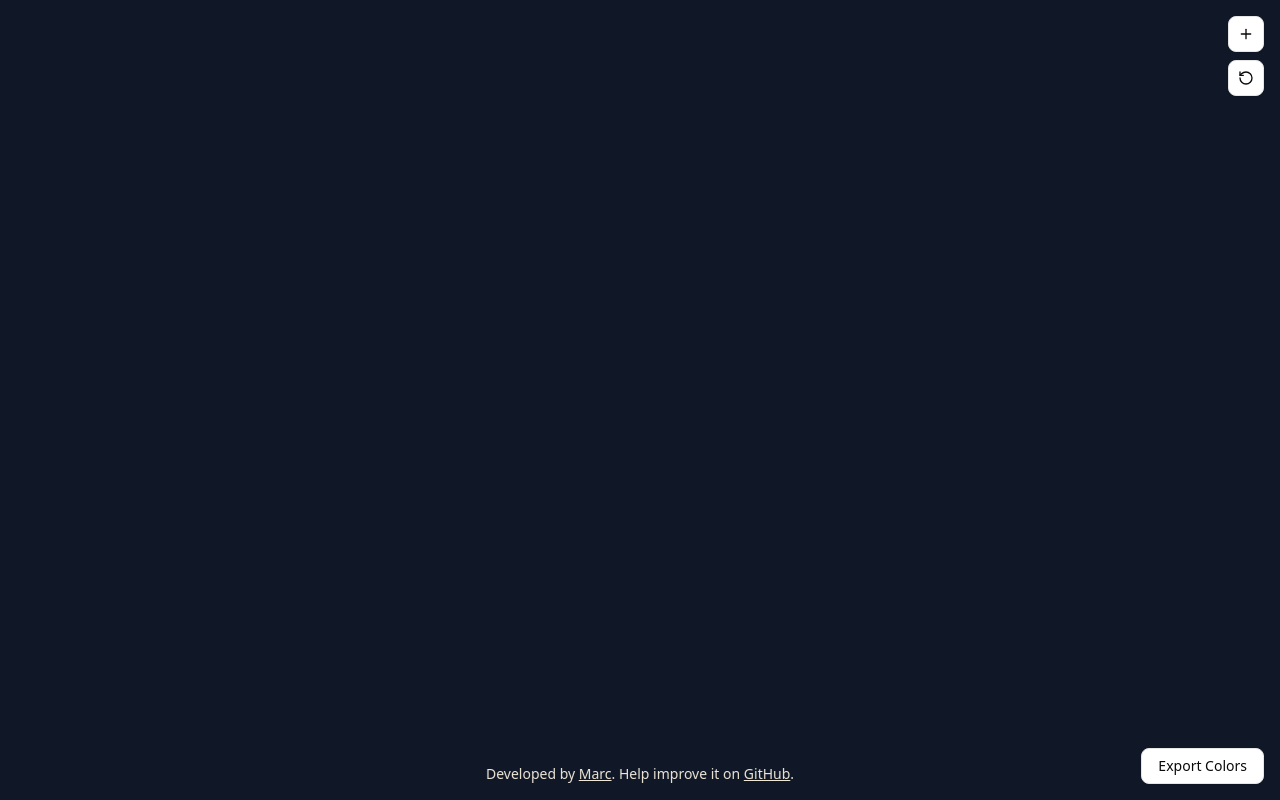
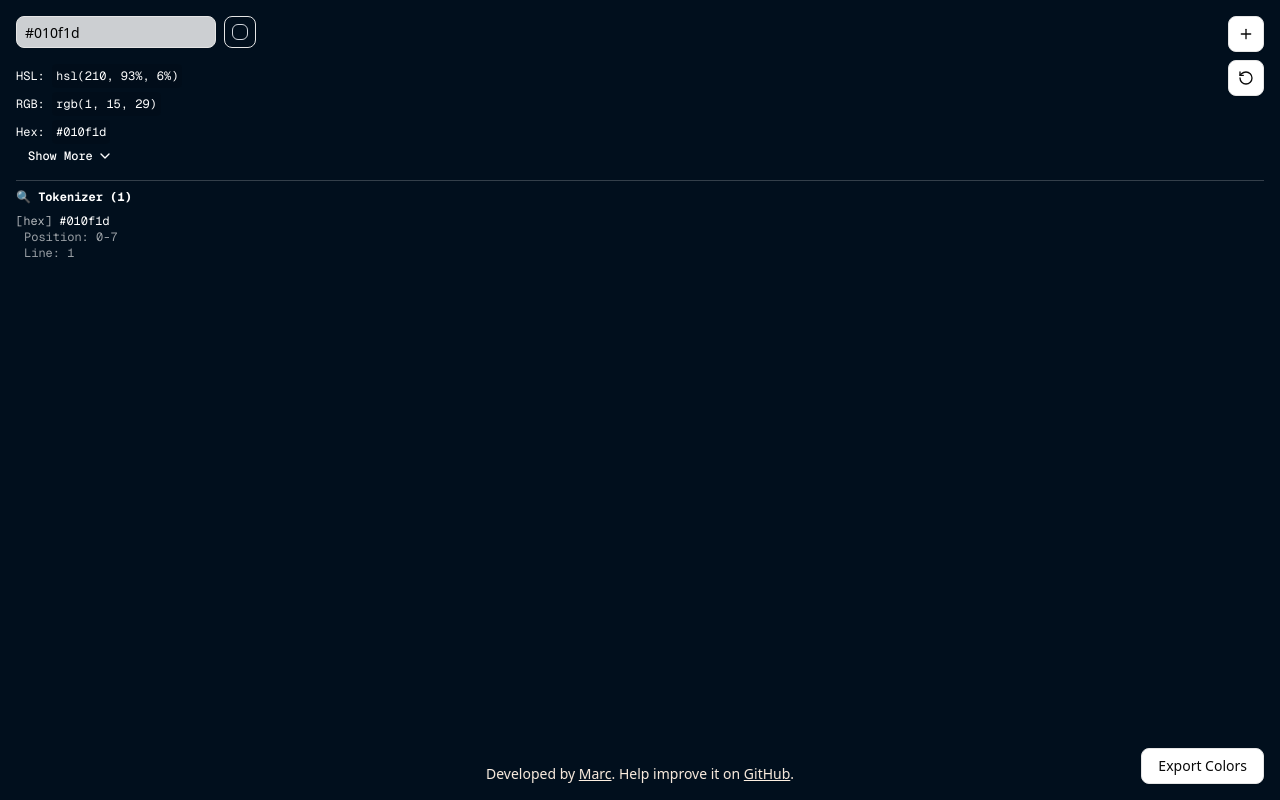
Before and after one commit to marclelamy/color-parser, a Next.js app: page / in a window 1280 px wide. Built offline with nearby package versions, Linux system fonts and the light colour scheme.

Commit message:
build ran

```diff
--- a/app/page.tsx
+++ b/app/page.tsx
@@ -16,6 +16,7 @@ interface ColorPanelState {
     rawInput: string
     originalInput?: string
     colorObjects?: ColorObject[]
+    lastValidColorObjects?: ColorObject[]
     showMore?: boolean
 }
 
@@ -24,10 +25,25 @@ const initialPanel: ColorPanelState = {
     rawInput: '#010f1d',
     originalInput: '#010f1d',
     showMore: false,
+    colorObjects: [],
+    lastValidColorObjects: []
 }
 
 export default function Home() {
     const [colorPanels, setColorPanels] = useState<ColorPanelState[]>([initialPanel])
+
+    // Parse the initial panel's color on mount
+    useEffect(() => {
+        const parseInitialPanel = async () => {
+            const colorObjects = await buildColorObject(initialPanel.rawInput)
+            setColorPanels(prev => prev.map(panel =>
+                panel.id === initialPanel.id
+                    ? { ...panel, colorObjects, lastValidColorObjects: colorObjects }
+                    : panel
+            ))
+        }
+        parseInitialPanel()
+    }, [])
 
     const parseAndAddPanels = useCallback(async (input: string, replaceExisting: boolean = false) => {
         try {
@@ -41,7 +57,8 @@ export default function Home() {
                     id: uuidv4(),
                     rawInput: input,
                     originalInput: input,
-                    colorObjects: []
+                    colorObjects: [],
+                    lastValidColorObjects: []
                 }
 
                 if (replaceExisting) {
@@ -57,7 +74,8 @@ export default function Home() {
                 id: uuidv4(),
                 rawInput: colorObj.token.raw,
                 originalInput: colorObj.token.raw,
-                colorObjects: [colorObj]
+                colorObjects: [colorObj],
+                lastValidColorObjects: [colorObj]
             }))
 
             console.log('parseAndAddPanels - creating panels:', newPanels)
@@ -74,7 +92,8 @@ export default function Home() {
                 id: uuidv4(),
                 rawInput: input,
                 originalInput: input,
-                colorObjects: []
+                colorObjects: [],
+                lastValidColorObjects: []
             }
 
             if (replaceExisting) {
@@ -111,7 +130,6 @@ export default function Home() {
                         ...panel,
                         rawInput: newValue,
                         originalInput: panel.originalInput || panel.rawInput,
-                        colorObjects: newValue.trim() === '' ? [] : panel.colorObjects
                     }
                     : panel
             )
@@ -123,7 +141,12 @@ export default function Home() {
                 setColorPanels(currentPanels =>
                     currentPanels.map(currentPanel =>
                         currentPanel.id === id
-                            ? { ...currentPanel, colorObjects }
+                            ? {
+                                ...currentPanel,
+                                colorObjects,
+                                // Store as last valid color only if we got valid results
+                                lastValidColorObjects: colorObjects.length > 0 ? colorObjects : currentPanel.lastValidColorObjects
+                            }
                             : currentPanel
                     )
                 )
@@ -137,32 +160,62 @@ export default function Home() {
                     )
                 )
             })
+        } else {
+            // When input is cleared, clear current colorObjects but keep lastValid for display
+            setColorPanels(currentPanels =>
+                currentPanels.map(currentPanel =>
+                    currentPanel.id === id
+                        ? { ...currentPanel, colorObjects: [] }
+                        : currentPanel
+                )
+            )
         }
     }, [])
 
-    const handleRevertPanel = useCallback((id: string) => {
-        setColorPanels(prev => prev.map(panel =>
-            panel.id === id
+    const handleRevertPanel = useCallback(async (id: string) => {
+        const panel = colorPanels.find(p => p.id === id)
+        if (!panel?.originalInput) return
+
+        // Parse the original input to get the color objects
+        const colorObjects = await buildColorObject(panel.originalInput)
+
+        setColorPanels(prev => prev.map(currentPanel =>
+            currentPanel.id === id
                 ? {
-                    ...panel,
-                    rawInput: panel.originalInput || panel.rawInput
+                    ...currentPanel,
+                    rawInput: currentPanel.originalInput || currentPanel.rawInput,
+                    colorObjects,
+                    lastValidColorObjects: colorObjects
                   }
-                : panel
+                : currentPanel
         ))
-    }, [])
+    }, [colorPanels])
 
     const handleAddPanel = useCallback(() => {
         const newPanel: ColorPanelState = {
             id: uuidv4(),
-            rawInput: '',
-            originalInput: '',
+            rawInput: '#010f1d',
+            originalInput: '#010f1d',
             colorObjects: []
         }
         setColorPanels((currentPanels) => [...currentPanels, newPanel])
+
+        // Parse the default color for the new panel
+        buildColorObject('#010f1d').then(colorObjects => {
+            setColorPanels(currentPanels =>
+                currentPanels.map(currentPanel =>
+                    currentPanel.id === newPanel.id
+                        ? { ...currentPanel, colorObjects, lastValidColorObjects: colorObjects }
+                        : currentPanel
+                )
+            )
+        })
     }, [])
 
-    const handleReset = useCallback(() => {
-        setColorPanels([initialPanel])
+    const handleReset = useCallback(async () => {
+        const colorObjects = await buildColorObject(initialPanel.rawInput)
+        const resetPanel = { ...initialPanel, id: uuidv4(), colorObjects, lastValidColorObjects: colorObjects }
+        setColorPanels([resetPanel])
     }, [])
 
     const handleShowMoreToggle = useCallback((id: string) => {
@@ -183,12 +236,9 @@ export default function Home() {
             </div>
             <div className="flex flex-row flex-grow min-h-screen w-full">
                 {colorPanels.map((panel) => {
-                    // Use the first color object if available
-                    const colorObject = panel.colorObjects?.[0]
-
-                    if (!colorObject && !panel.originalInput) {
-                        return null
-                    }
+                    // Use current color object if available, fallback to last valid color for display
+                    const colorObject = panel.colorObjects?.[0] || panel.lastValidColorObjects?.[0]
+                    const currentColorObject = panel.colorObjects?.[0] // For tokens display
 
                     return (
                         <div
@@ -201,7 +251,7 @@ export default function Home() {
                                     rawInput={panel.rawInput}
                                     originalInput={panel.originalInput}
                                     parsedColor={colorObject?.parsedColor}
-                                    tokens={colorObject ? [colorObject.token] : []}
+                                    tokens={currentColorObject ? [currentColorObject.token] : []}
                                     convertedColors={colorObject?.convertedColors}
                                     showMore={panel.showMore || false}
                                     onShowMoreToggle={handleShowMoreToggle}
--- a/components/ColorPanel.tsx
+++ b/components/ColorPanel.tsx
@@ -83,16 +83,13 @@ export function ColorPanel({
         isLight: () => boolean
     }
 
-    if (!convertedColors || !parsedColor) {
-        return null
-    }
-
-    const alpha = parsedColor.alpha || 1
+    // Default to a dark blue color when no color data is available
+    const alpha = parsedColor?.alpha || 1
     const isTransparent = alpha < 1
-    const rgb = convertedColors.rgb as RGBColor
-    const hsl = convertedColors.hsl as HSLColor
-    const cmyk = convertedColors.cmyk as CMYKColor
-    const hex = convertedColors.hex as string
+    const rgb = convertedColors?.rgb as RGBColor || { r: 1, g: 15, b: 29 } // #010f1d
+    const hsl = convertedColors?.hsl as HSLColor || { h: 208, s: 93, l: 6 }
+    const cmyk = convertedColors?.cmyk as CMYKColor || { c: 97, m: 48, y: 0, k: 89 }
+    const hex = convertedColors?.hex as string || '#010f1d'
 
     // Create a color object with proper methods
     const color: ColorMethods = {
```
